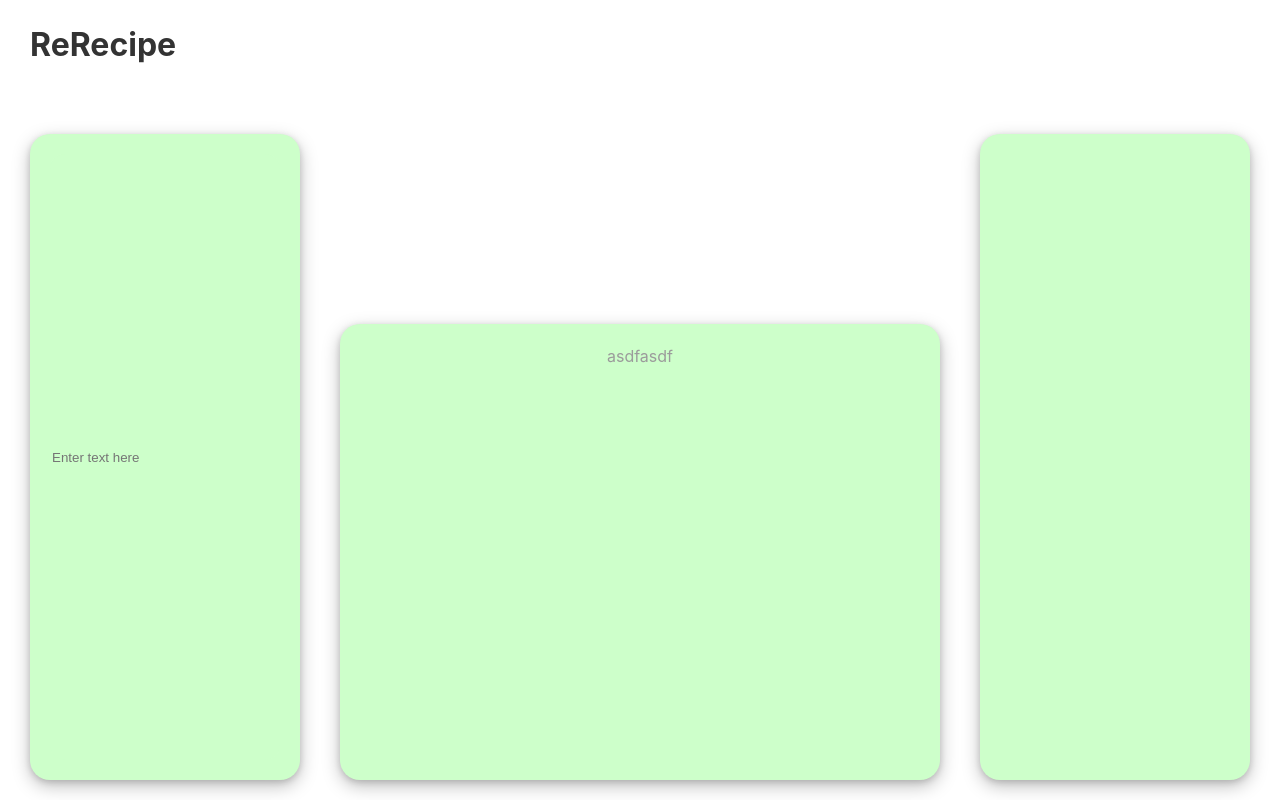
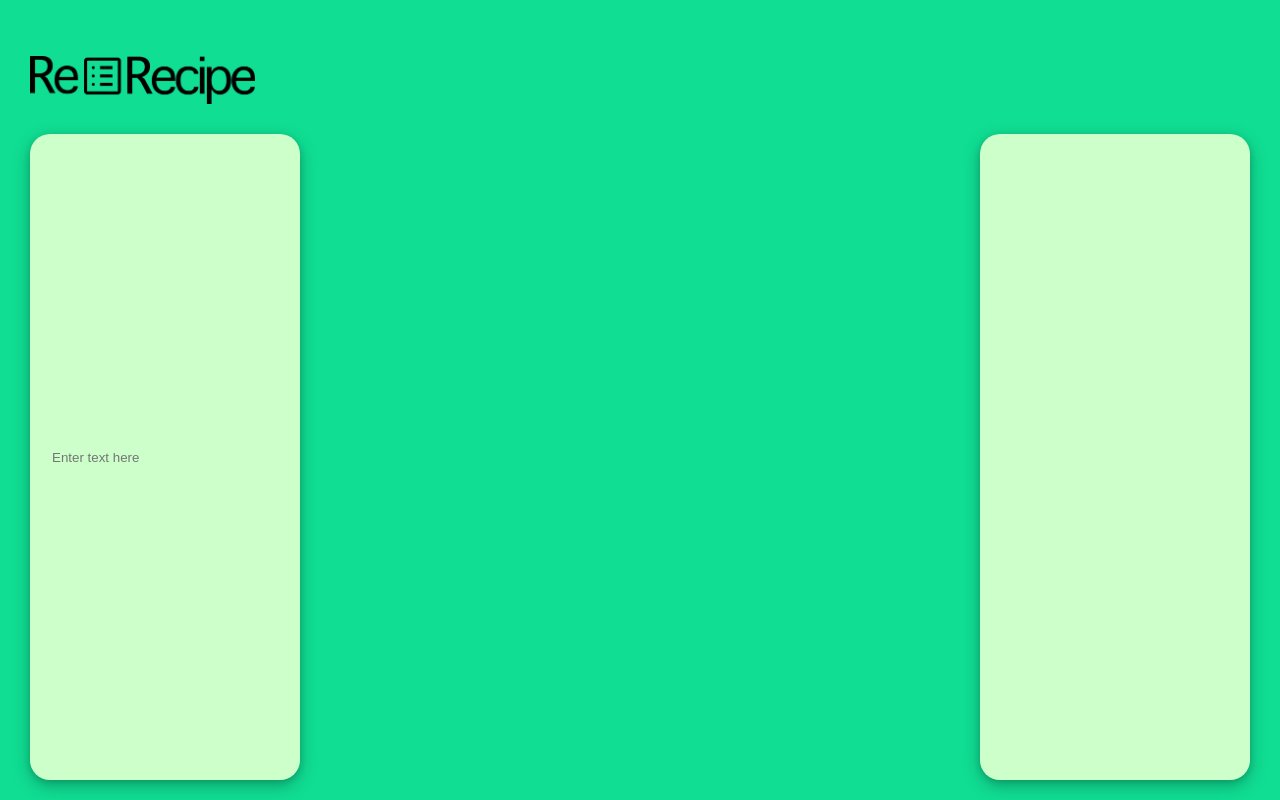
Before and after one commit to pnotato/ReRecipe, a React (Vite) app in the folder frontend/rerecipe/: page / in a window 1280 px wide. Built offline with nearby package versions, Linux system fonts and the light colour scheme.

Commit message:
frontend

```diff
--- a/frontend/rerecipe/src/App.css
+++ b/frontend/rerecipe/src/App.css
@@ -1,5 +1,5 @@
 #root {
-  background-color: #ffffff;
+  background-color: #10DE93
   text-align: left;
 }
 
--- a/frontend/rerecipe/src/App2.css
+++ b/frontend/rerecipe/src/App2.css
@@ -5,6 +5,7 @@ html, body {
     height: 100%;
     box-sizing: border-box;
     color: #9b9b9b;
+    background-color: #10DE93;
 }
 
 .dividers {
@@ -49,7 +50,7 @@ html, body {
     box-sizing: border-box;
 }
 
-.large-content-box {
+/* .large-content-box {
     height: 60%;
     width: 100%;
     background-color: #cdffca;
@@ -61,13 +62,18 @@ html, body {
     text-align: center;
     box-shadow: 0 6px 18px rgba(0, 0, 0, 0.25),
                 0 2px 6px rgba(0, 0, 0, 0.15);
-}
+} */
 
 .top-right-text {
     position: absolute;
-    left: 30px;
-    font-size: 16px; /* Adjust size as needed */
-    color: #333; /* Text color */
+    top: 0;
+    left: 30px; /* Align to the top-right corner */
+    height: 20vh; /* Set the height */
+    width: 225px; /* Let the width adjust automatically */
+    background-image: url("./assets/logo.png");
+    background-size: contain; /* Maintain aspect ratio */
+    background-repeat: no-repeat; /* Avoid repeating the image */
+    background-position: center; /* Center the image within the div */
     z-index: 10; /* Ensure it appears above other elements */
 }
 
@@ -82,4 +88,5 @@ html, body {
     background-color: #cdffca;
     border: 0px;
     color: #9b9b9b;
+    outline: none;
 }
--- a/frontend/rerecipe/src/App2.jsx
+++ b/frontend/rerecipe/src/App2.jsx
@@ -1,6 +1,7 @@
 import { useState } from 'react'
 import reactLogo from './assets/react.svg'
 import viteLogo from '/vite.svg'
+import logo from './assets/logo.png'
 
 import './App2.css'
 
@@ -8,7 +9,6 @@ function App2() {
     return (
         <>
         <div className="top-right-text">
-            <h1>ReRecipe</h1>
         </div>
         <div className="dividers">
             <div className="divider small-divider" style={{ paddingLeft: '30px' }}>
@@ -21,9 +21,7 @@ function App2() {
                 </div>
             </div>
             <div className="divider large-divider">
-                <div className="large-content-box">
-                    asdfasdf
-                </div>
+
             </div>
             <div className="divider small-divider" style={{ paddingRight: '30px' }}>
                 <div className="small-content-box">
--- a/frontend/rerecipe/src/index.css
+++ b/frontend/rerecipe/src/index.css
@@ -5,8 +5,7 @@
   font-weight: 400;
 
   color-scheme: light dark;
-  color: rgba(255, 255, 255, 0.87);
-  background-color: #ffffff;
+  background-color: #10DE93
 
   font-synthesis: none;
   text-rendering: optimizeLegibility;
```
Also changed, not shown: frontend/rerecipe/src/assets/logo.png (added).
